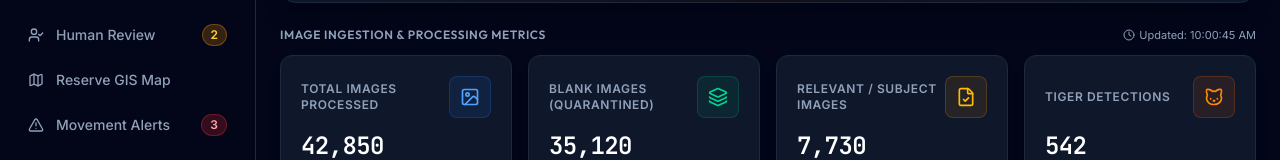
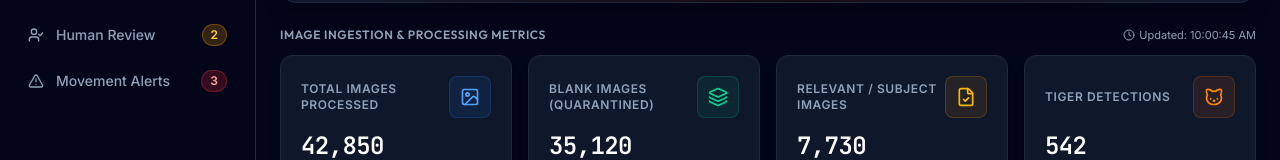
Before and after one commit to ShubhamYadav-006/tiger-trace, a React (Vite) app in the folder frontend/: page / in a window 1280 px wide. Shown: the part 237-397 px from the top of the page. Built offline with nearby package versions, Linux system fonts and the light colour scheme; no server answers.

Commit message:
Remove Reserve GIS Map from sidebar navigation

```diff
--- a/frontend/src/components/layout/Sidebar.tsx
+++ b/frontend/src/components/layout/Sidebar.tsx
@@ -5,7 +5,6 @@ import {
   Cpu,
   Cat,
   UserCheck,
-  Map,
   AlertTriangle,
 } from 'lucide-react';
 
@@ -40,11 +39,6 @@ export const Sidebar: React.FC<SidebarProps> = ({
       icon: UserCheck,
       badge: pendingReviewsCount > 0 ? pendingReviewsCount : undefined,
       badgeColor: 'bg-amber-500/20 text-amber-300 border-amber-500/30',
-    },
-    {
-      label: 'Reserve GIS Map',
-      path: '/map',
-      icon: Map,
     },
     {
       label: 'Movement Alerts',
```
